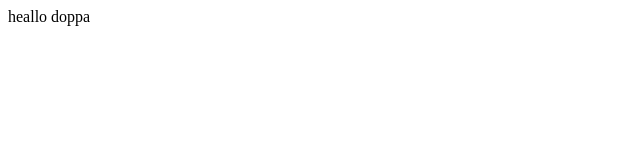
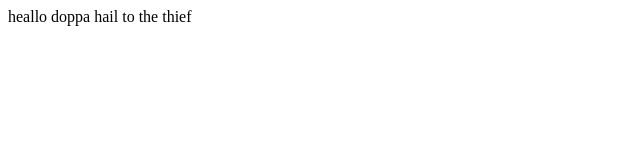
Before and after one commit to szocu/git-lesson, a plain HTML site: page index.html in a window 1280 px wide. Shown: the whole page, without its empty margins (0-640 px from the left). Drawn offline with Linux system fonts and the light colour scheme.

Commit message:
new words

```diff
--- a/index.html
+++ b/index.html
@@ -8,5 +8,6 @@
 <body>
     heallo
     doppa
+    hail to the thief
 </body>
 </html>
```
